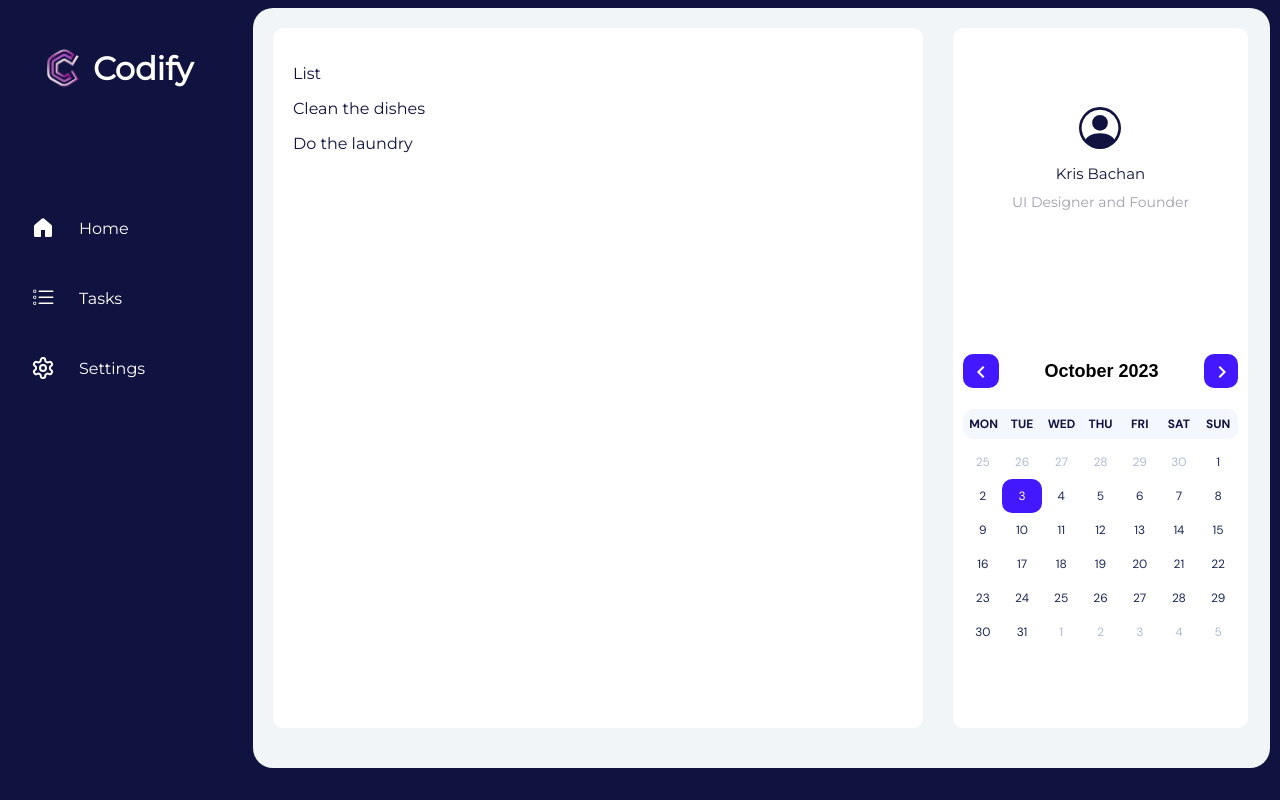
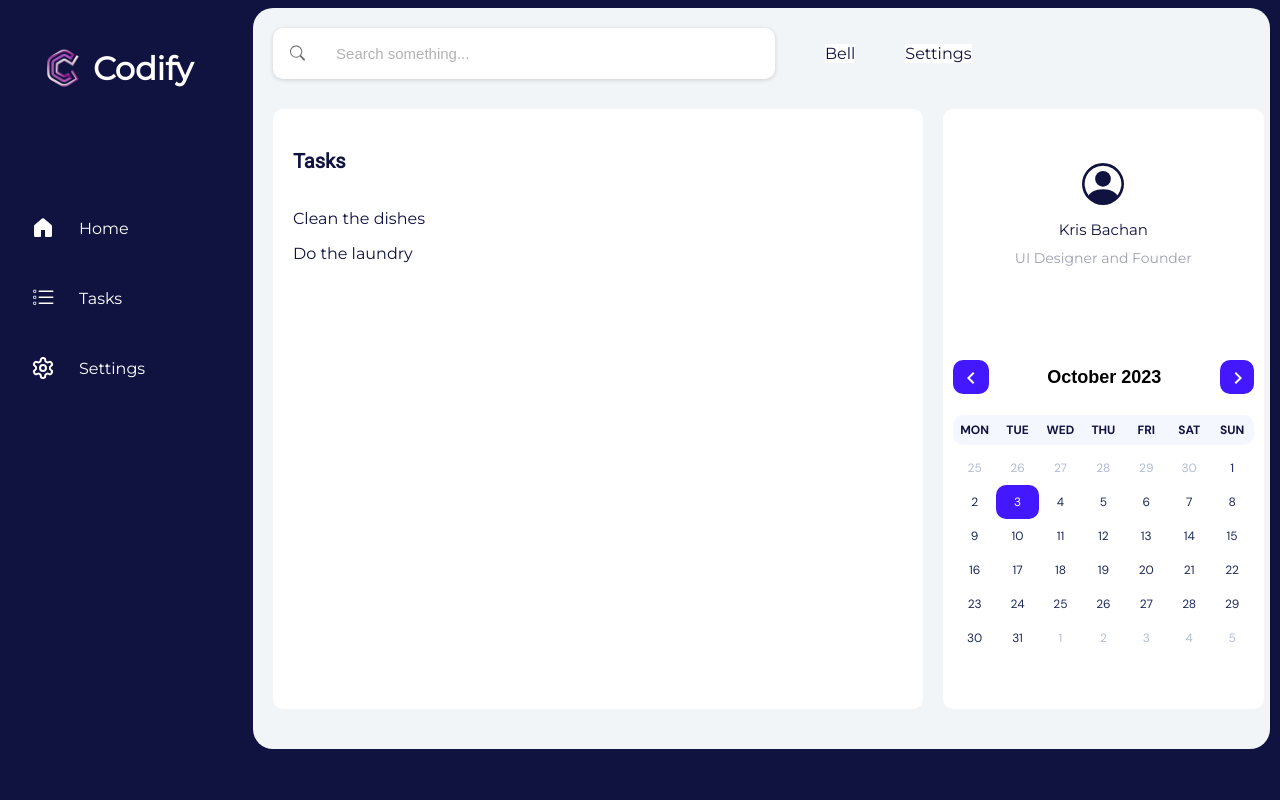
Before and after one commit to k2pbac/codify, a React (Create React App) app: page / in a window 1280 px wide. Built offline with nearby package versions, Linux system fonts and the light colour scheme.

Commit message:
finish search bar

```diff
--- a/public/index.html
+++ b/public/index.html
@@ -5,10 +5,15 @@
     <link rel="icon" href="%PUBLIC_URL%/favicon.ico" />
     <link rel="preconnect" href="https://fonts.googleapis.com" />
     <link rel="preconnect" href="https://fonts.gstatic.com" crossorigin />
+    <link rel="preconnect" href="https://fonts.googleapis.com" />
+    <link rel="preconnect" href="https://fonts.gstatic.com" crossorigin />
+    <link rel="preconnect" href="https://fonts.googleapis.com" />
+    <link rel="preconnect" href="https://fonts.gstatic.com" crossorigin />
     <link
-      href="https://fonts.googleapis.com/css2?family=Barlow:wght@300&family=Montserrat&display=swap"
+      href="https://fonts.googleapis.com/css2?family=Montserrat&family=Roboto&display=swap"
       rel="stylesheet"
     />
+
     <meta name="viewport" content="width=device-width, initial-scale=1" />
     <meta name="theme-color" content="#000000" />
     <meta
--- a/src/App.css
+++ b/src/App.css
@@ -54,6 +54,7 @@ body {
 
 .main-section {
   display: flex;
+  flex-direction: column;
   width: 90%;
   height: 700px;
   max-height: fit-content;
@@ -66,3 +67,8 @@ body {
   padding-top: 20px;
   padding-bottom: 40px;
 }
+
+.main-section .content {
+  display: flex;
+  height: 600px;
+}
--- a/src/App.js
+++ b/src/App.js
@@ -1,6 +1,7 @@
 import list from "./list.json";
 import TodoList from "./TodoList";
 import Calendar from "./Calendar";
+import SearchBar from "./SearchBar";
 import { GoHomeFill } from "react-icons/go";
 import { HiChartBarSquare } from "react-icons/hi2";
 import { BsListTask } from "react-icons/bs";
@@ -32,8 +33,11 @@ function App() {
         </a>
       </div>
       <div className="main-section">
-        <TodoList items={list}></TodoList>
-        <Calendar />
+        <SearchBar />
+        <div className="content">
+          <TodoList items={list}></TodoList>
+          <Calendar />
+        </div>
       </div>
     </div>
   );
--- a/src/Calendar.css
+++ b/src/Calendar.css
@@ -6,6 +6,8 @@
   display: flex;
   justify-content: space-around;
   flex-direction: column;
+  align-items: center;
+  flex-grow: 0.8;
 }
 
 .calendar svg {
--- a/src/Calendar.js
+++ b/src/Calendar.js
@@ -9,6 +9,13 @@ import { MdChevronLeft, MdChevronRight } from "react-icons/md";
 const Calendar = (props) => {
   const { selectRange, ...rest } = props;
   const [value, onChange] = useState(new Date());
+
+  const date = new Date();
+  const day = date.getDay();
+  const month = date.toLocaleString("default", { month: "long" });
+  const year = date.getFullYear();
+  const dateString = month + " " + day + ", " + year;
+
   return (
     <div className="calendar">
       <div className="name">
@@ -16,6 +23,7 @@ const Calendar = (props) => {
         <p>Kris Bachan</p>
         <span>UI Designer and Founder</span>
       </div>
+      {/* <p>{dateString}</p> */}
       <CTemplate
         onChange={onChange}
         value={value}
--- /dev/null
+++ b/src/SearchBar.css
@@ -0,0 +1,41 @@
+.search-bar {
+  display: flex;
+  /* background-color: white; */
+  margin-left: 20px;
+  width: 97%;
+  border-radius: 10px;
+}
+
+.search-bar p {
+  background-color: white;
+  margin-left: 50px;
+}
+
+#search-wrapper {
+  display: flex;
+  border: 1px solid transparent;
+  align-items: stretch;
+  border-radius: 10px;
+  background-color: #fff;
+  overflow: hidden;
+  max-width: 500px;
+  box-shadow: rgba(0, 0, 0, 0.16) 0px 1px 4px;
+}
+#search {
+  border: none;
+  width: 450px;
+  font-size: 15px;
+  padding: 15px;
+  color: black;
+}
+#search:focus {
+  outline: none;
+}
+#search::placeholder {
+  color: black;
+  opacity: 0.3;
+}
+.search-icon {
+  margin: 16px;
+  color: rgba(0, 0, 0, 0.564);
+}
--- /dev/null
+++ b/src/SearchBar.js
@@ -0,0 +1,16 @@
+import { BsSearch } from "react-icons/bs";
+
+const SearchBar = () => {
+  return (
+    <div className="search-bar">
+      <div id="search-wrapper">
+        <BsSearch className="search-icon" />
+        <input type="text" id="search" placeholder="Search something..." />
+      </div>
+      <p>Bell</p>
+      <p>Settings</p>
+    </div>
+  );
+};
+
+export default SearchBar;
--- a/src/TodoList.js
+++ b/src/TodoList.js
@@ -4,9 +4,12 @@ const TodoList = ({ items }) => {
   const collection = items.map((el, id) => {
     return <TodoItem key={id} item={el}></TodoItem>;
   });
+
   return (
     <div className="TodoList">
-      <p>List</p>
+      <div className="search-container">
+        <p>Tasks</p>
+      </div>
       <div>{collection}</div>
     </div>
   );
--- a/src/index.css
+++ b/src/index.css
@@ -1,3 +1,4 @@
 @import "./todo.css";
 @import "./App.css";
 @import "./Calendar.css";
+@import "./SearchBar.css";
--- a/src/todo.css
+++ b/src/todo.css
@@ -3,6 +3,14 @@
   background-color: white;
   width: 60%;
   margin-left: 20px;
+  margin-right: 20px;
   border-radius: 10px;
   padding: 20px;
 }
+
+.TodoList .search-container {
+  display: flex;
+  font-size: 20px;
+  font-weight: 700;
+  font-family: "Roboto", sans-serif;
+}
```
